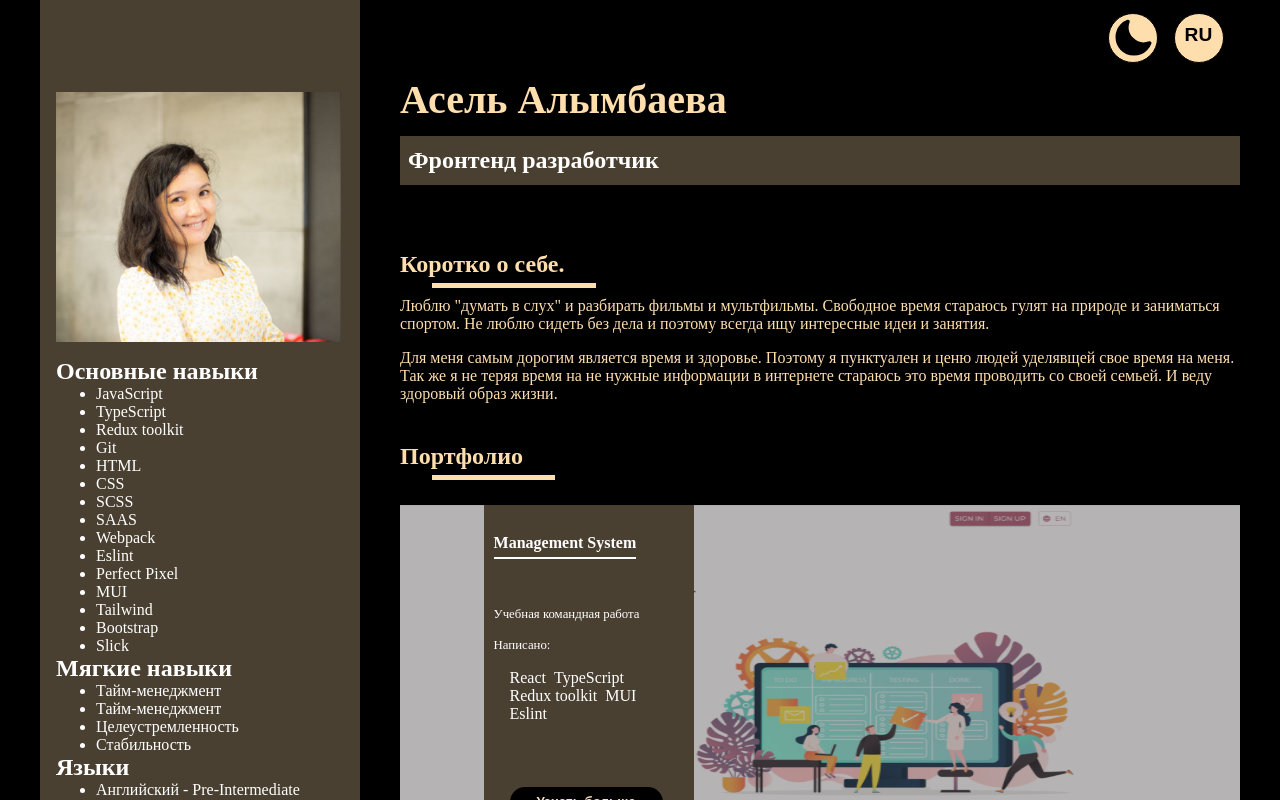
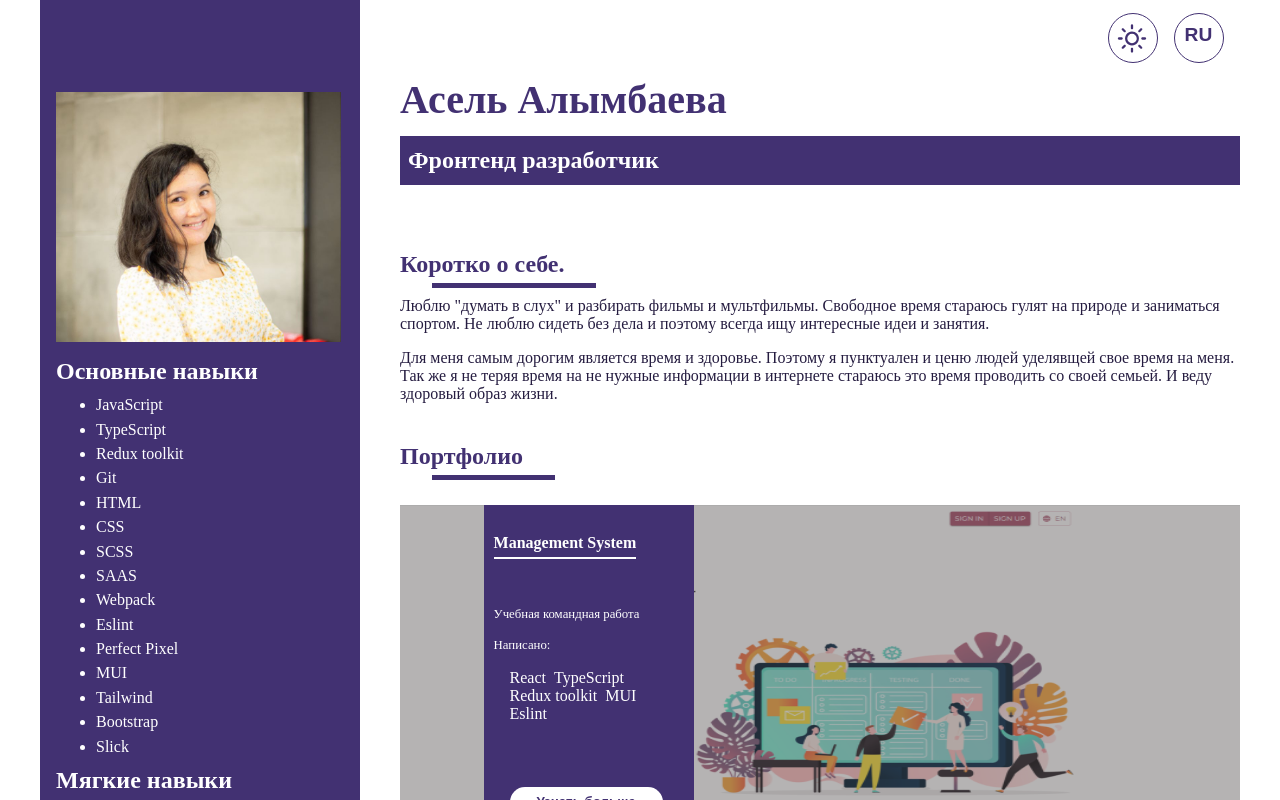
Before and after one commit to alimbaeva/cv, a React (Create React App) app: page / in a window 1280 px wide. Shown: the top 800 px of the page. Built offline with nearby package versions, Linux system fonts and the light colour scheme.

Commit message:
feat: add favicon

```diff
--- a/public/index.html
+++ b/public/index.html
@@ -24,7 +24,7 @@
       work correctly both with client-side routing and a non-root public URL.
       Learn how to configure a non-root public URL by running `npm run build`.
     -->
-    <title>React App</title>
+    <title>Asel Alymbaeva</title>
   </head>
   <body>
     <noscript>You need to enable JavaScript to run this app.</noscript>
--- a/src/components/header/Header.tsx
+++ b/src/components/header/Header.tsx
@@ -1,4 +1,4 @@
-import { FC, useEffect, useState } from 'react';
+import { FC, useState } from 'react';
 import { useSelector } from 'react-redux';
 import { useDispatch } from 'react-redux';
 import { RootState } from '../../store';
@@ -43,14 +43,10 @@ export const Header: FC = () => {
   };
 
   const handleColor = () => {
+    localStorage.setItem('appColor', `${!color}`);
     dispatch(setColor(!color));
   };
 
-  useEffect(() => {
-    console.log(color);
-  }, [color]);
-
-  console.log(color);
   return (
     <header>
       <div className={color ? 'container headerD' : 'container header'}>
--- a/src/store/colorReducer.ts
+++ b/src/store/colorReducer.ts
@@ -1,11 +1,11 @@
-import { createSlice, PayloadAction } from '@reduxjs/toolkit';
+import { createSlice } from '@reduxjs/toolkit';
 
 export interface IColor {
   color: boolean;
 }
 
 const colorInitialState: IColor = {
-  color: true,
+  color: localStorage.getItem('appColor') === 'true' ? true : false,
 };
 
 const colorSlice = createSlice({
@@ -14,7 +14,6 @@ const colorSlice = createSlice({
   reducers: {
     setColor: (state: IColor, actions) => {
       state.color = actions.payload;
-      console.log('reducer-color', state.color, actions.payload);
     },
   },
 });
```
Also changed, not shown: 1 other file (tests, documents, lock files or other folders).
